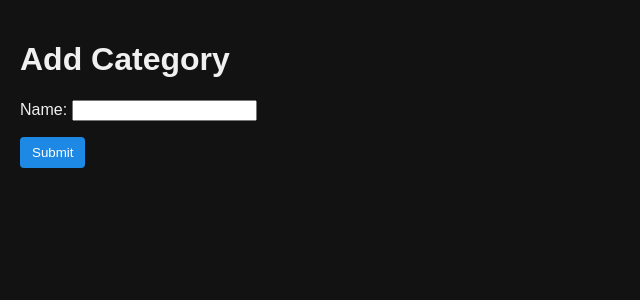
After one commit to 04-impiousrust/opensec, a Django app: page /category/add/ in a window 1280 px wide. The commit adds this page. Shown: the top 300 px of the page, without its empty margins (0-640 px from the left). Run offline with Django 4.2, Linux system fonts and the light colour scheme.

Commit message:
Add category creation view and button

```diff
--- a/resources/urls.py
+++ b/resources/urls.py
@@ -4,5 +4,6 @@ from . import views
 urlpatterns = [
     path('', views.ResourceListView.as_view(), name='resource_list'),
     path('add/', views.ResourceCreateView.as_view(), name='resource_add'),
+    path('category/add/', views.CategoryCreateView.as_view(), name='category_add'),
     path('upvote/<int:pk>/', views.upvote, name='resource_upvote'),
 ]
--- a/resources/views.py
+++ b/resources/views.py
@@ -1,7 +1,7 @@
 from django.shortcuts import render, redirect, get_object_or_404
 from django.views.generic import ListView, CreateView
 from django.urls import reverse_lazy
-from .models import Resource
+from .models import Resource, Category
 
 
 class ResourceListView(ListView):
@@ -17,6 +17,13 @@ class ResourceCreateView(CreateView):
     success_url = reverse_lazy('resource_list')
 
 
+class CategoryCreateView(CreateView):
+    model = Category
+    fields = ['name']
+    template_name = 'resources/category_create.html'
+    success_url = reverse_lazy('resource_list')
+
+
 def upvote(request, pk):
     resource = get_object_or_404(Resource, pk=pk)
     resource.upvotes += 1
--- /dev/null
+++ b/templates/resources/category_create.html
@@ -0,0 +1,32 @@
+<!DOCTYPE html>
+<html>
+<head>
+    <title>Add Category</title>
+    <style>
+        body {
+            background-color: #121212;
+            color: #f0f0f0;
+            font-family: Arial, sans-serif;
+            margin: 0;
+            padding: 20px;
+        }
+        a { color: #90caf9; }
+        button {
+            background: #1e88e5;
+            color: #fff;
+            padding: 8px 12px;
+            border: none;
+            border-radius: 4px;
+            cursor: pointer;
+        }
+    </style>
+</head>
+<body>
+    <h1>Add Category</h1>
+    <form method="post">
+        {% csrf_token %}
+        {{ form.as_p }}
+        <button type="submit">Submit</button>
+    </form>
+</body>
+</html>
--- a/templates/resources/list.html
+++ b/templates/resources/list.html
@@ -30,6 +30,7 @@
 <body>
     <h1>Resources</h1>
     <a href="{% url 'resource_add' %}" class="button">Add Resource</a>
+    <a href="{% url 'category_add' %}" class="button">Add Category</a>
     <ul>
         {% for resource in resources %}
         <li>
```
